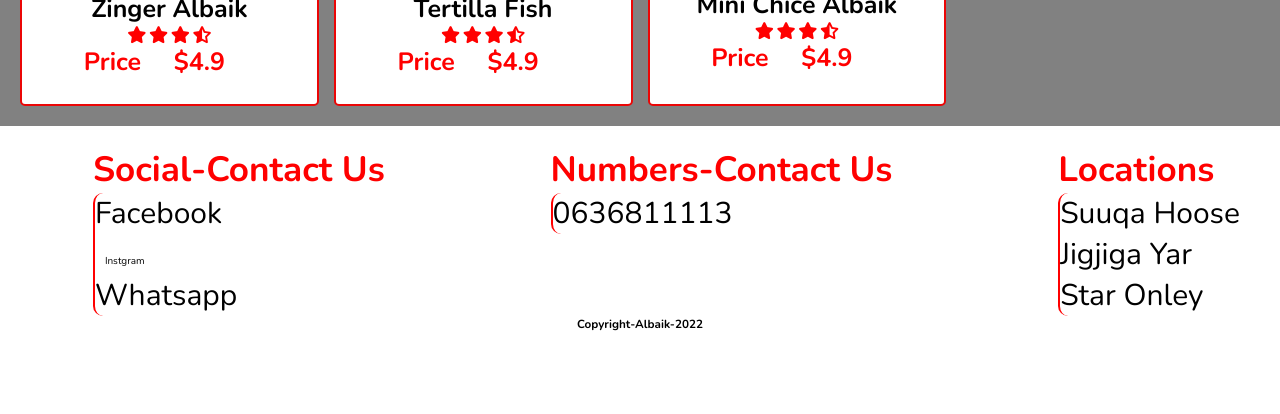
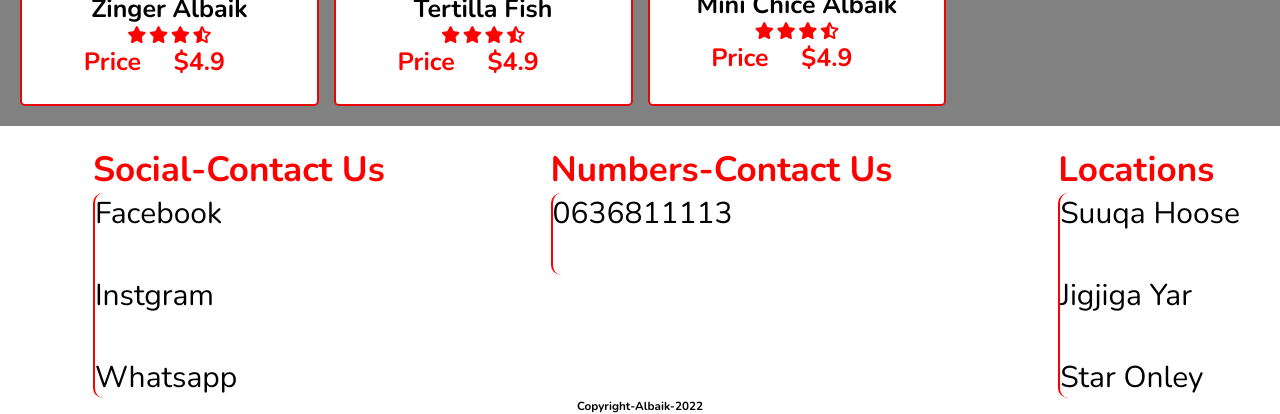
Before and after one commit to bookline706/Albaik-hargaisa, a plain HTML site: page index.html in a window 1280 px wide. Shown: the part 5765-6179 px from the top of the page. Before the commit the page ends 6097 px from the top, so only its background shows below. Drawn offline with nearby package versions, Linux system fonts and the light colour scheme.

Commit message:
Update index.html

```diff
--- a/index.html
+++ b/index.html
@@ -890,8 +890,8 @@
         <div class="box-footer">
             <h3>Social-Contact Us</h3>
          <div class="dish1">
-            <a href="https://www.facebook.com/Albaikso"> Facebook <br></a>
-            <span> Instgram</span> <br>
+            <a href="https://www.facebook.com/Albaikso"> Facebook <br> <br></a>
+             <a href="#">Instgram</a> <br> <br>
 
             <a href="https://wa.me/00252633454984"
              class="whatsapp_float" target="_blank">whatsapp</a>
@@ -901,15 +901,15 @@
         <div class="box-footer">
             <h3>Numbers-Contact Us</h3>
             <div class="dish1">
-              <a href="tel:0636811113">0636811113</a>
+              <a href="tel:0636811113">0636811113</a> <br> <br>
             </div>
         </div><hr>
 
         <div class="box-footer">
             <h3>Locations</h3>
           <div class="dish1">
-       Suuqa hoose</span><br>
-            Jigjiga yar<br>
+       Suuqa hoose</span><br> <br>
+            Jigjiga yar<br> <br>
            Star onley
           </div>
         </div>
```
